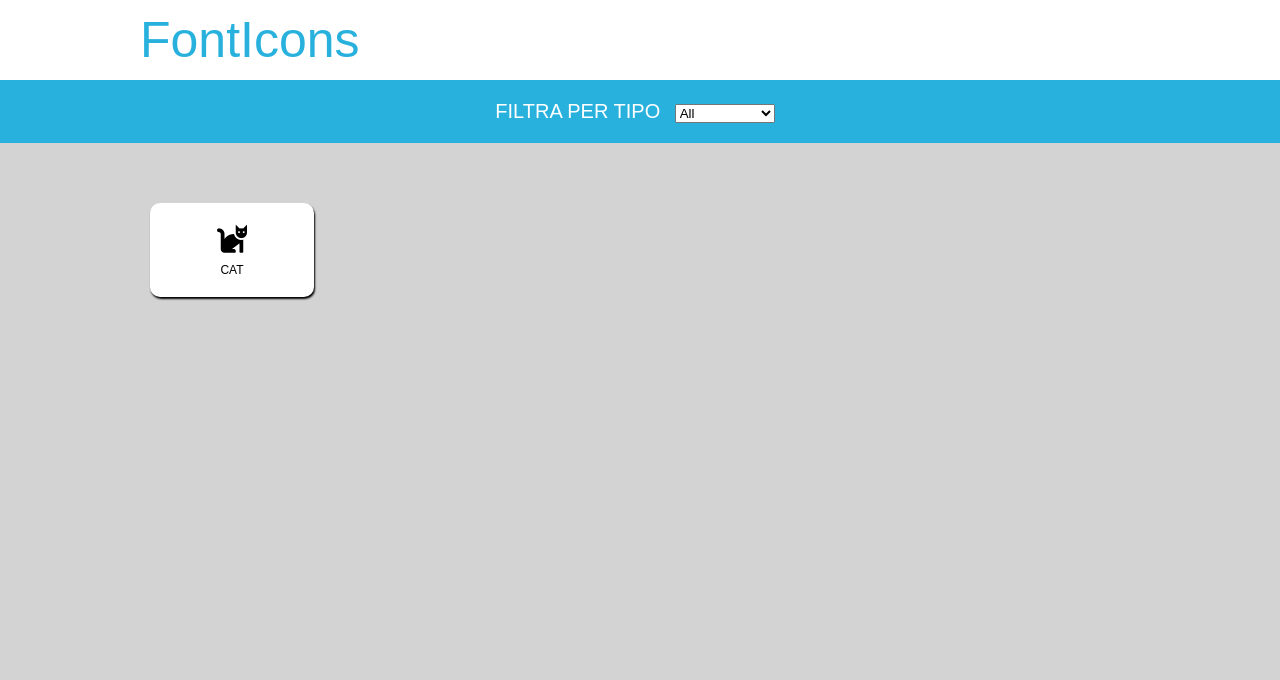
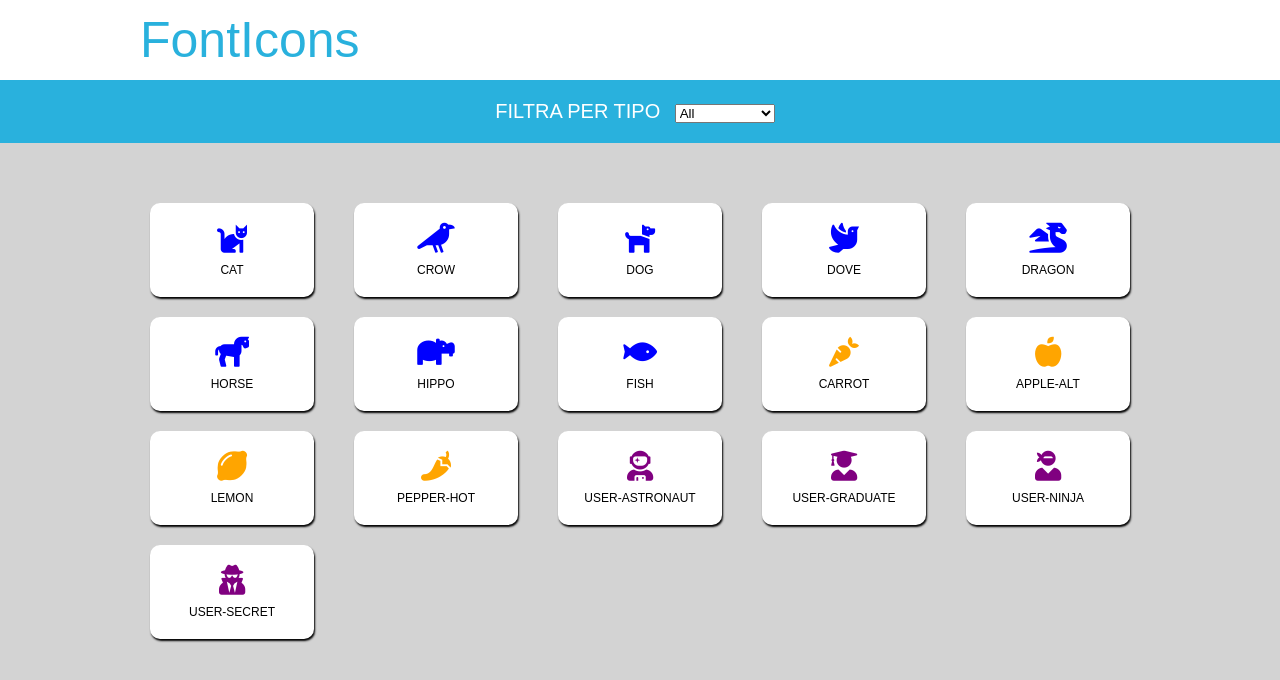
Before and after one commit to Kensir01/js-es6-icons, a plain HTML site: page index.html in a window 1280 px wide. Drawn offline with Linux system fonts and the light colour scheme.

Commit message:
Push di fine esercizio (spero)

```diff
--- a/main.js
+++ b/main.js
@@ -0,0 +1,158 @@
+const icons = [
+	{
+		name: 'cat',
+		prefix: 'fa-',
+		type: 'animal',
+		family: 'fas',
+		color: 'blue'
+	},
+	{
+		name: 'crow',
+		prefix: 'fa-',
+		type: 'animal',
+		family: 'fas',
+		color: 'blue'
+	},
+	{
+		name: 'dog',
+		prefix: 'fa-',
+		type: 'animal',
+		family: 'fas',
+		color: 'blue'
+	},
+	{
+		name: 'dove',
+		prefix: 'fa-',
+		type: 'animal',
+		family: 'fas',
+		color: 'blue'
+	},
+	{
+		name: 'dragon',
+		prefix: 'fa-',
+		type: 'animal',
+		family: 'fas',
+		color: 'blue'
+	},
+	{
+		name: 'horse',
+		prefix: 'fa-',
+		type: 'animal',
+		family: 'fas',
+		color: 'blue'
+	},
+	{
+		name: 'hippo',
+		prefix: 'fa-',
+		type: 'animal',
+		family: 'fas',
+		color: 'blue'
+	},
+	{
+		name: 'fish',
+		prefix: 'fa-',
+		type: 'animal',
+		family: 'fas',
+		color: 'blue'
+	},
+	{
+		name: 'carrot',
+		prefix: 'fa-',
+		type: 'vegetable',
+		family: 'fas',
+		color: 'orange'
+	},
+	{
+		name: 'apple-alt',
+		prefix: 'fa-',
+		type: 'vegetable',
+		family: 'fas',
+		color: 'orange'
+	},
+	{
+		name: 'lemon',
+		prefix: 'fa-',
+		type: 'vegetable',
+		family: 'fas',
+		color: 'orange'
+	},
+	{
+		name: 'pepper-hot',
+		prefix: 'fa-',
+		type: 'vegetable',
+		family: 'fas',
+		color: 'orange'
+	},
+	{
+		name: 'user-astronaut',
+		prefix: 'fa-',
+		type: 'user',
+		family: 'fas',
+		color: 'purple'
+	},
+	{
+		name: 'user-graduate',
+		prefix: 'fa-',
+		type: 'user',
+		family: 'fas',
+		color: 'purple'
+	},
+	{
+		name: 'user-ninja',
+		prefix: 'fa-',
+		type: 'user',
+		family: 'fas',
+		color: 'purple'
+	},
+	{
+		name: 'user-secret',
+		prefix: 'fa-',
+		type: 'user',
+		family: 'fas',
+		color: 'purple'
+	}
+];
+
+const contenitore = document.getElementById('contenitore-icone');
+
+disegnaIcone(contenitore, icons);
+
+const selezionato = document.getElementById('filtroPerTipo');
+
+selezionato.addEventListener('change', function() {
+
+    let selezione = this.value;
+
+    if (selezione == "") {
+        disegnaIcone(contenitore, icons);
+    } else {
+        const elementiFiltrati = icons.filter(icon => {
+
+        if(icon.type == selezione) {
+            return true;
+        }
+
+        return false;
+    });
+
+    disegnaIcone(contenitore, elementiFiltrati);
+
+    }
+
+});
+
+
+function disegnaIcone(contenitore, icons) {
+
+    let contenutoIcone = '';
+
+    icons.forEach(oggetto => {
+        contenutoIcone += `<div class="icon">
+                        <i style="color:${oggetto.color};" class="${oggetto.family} ${oggetto.prefix}${oggetto.name}"></i>
+                        <div class="icon-text">${oggetto.name}</div>
+                    </div>`;
+    });
+
+    contenitore.innerHTML = contenutoIcone;
+
+}
--- a/style.css
+++ b/style.css
@@ -20,7 +20,6 @@ body {
     max-width: 1000px;
     margin: 0px auto;
 }
-
 
 
 .header-top {
```
Also changed, not shown: index.html (+2 -1 lines).
